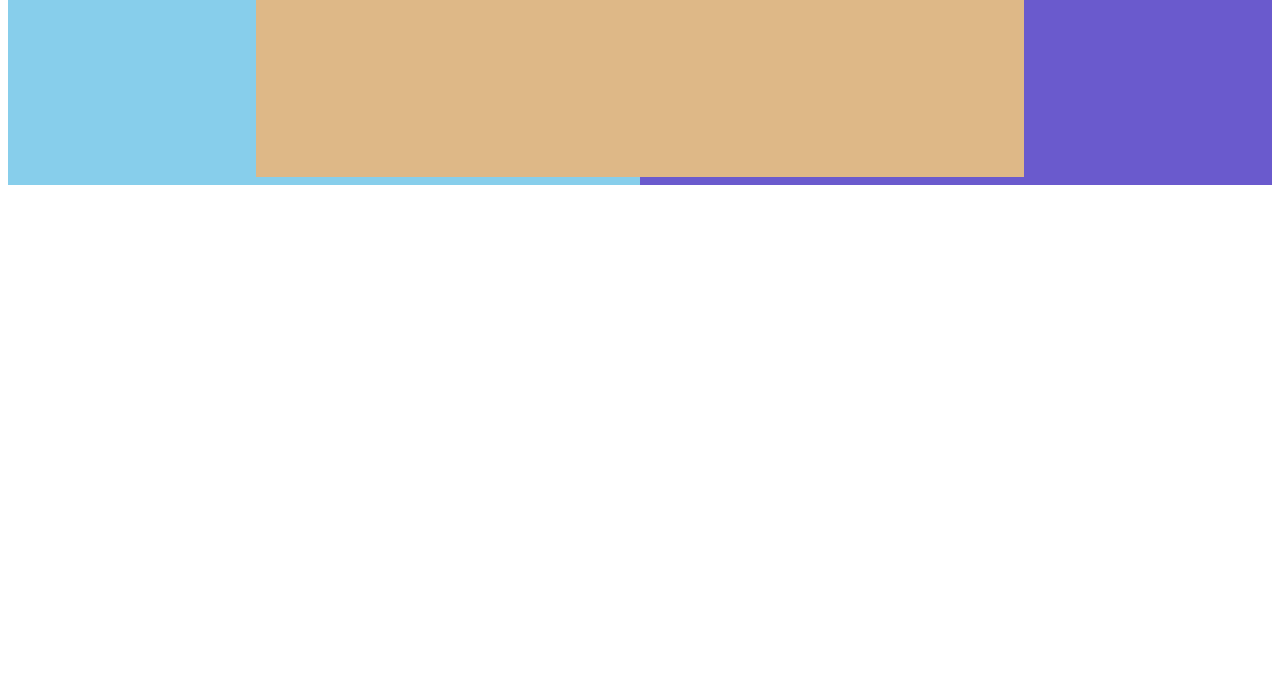
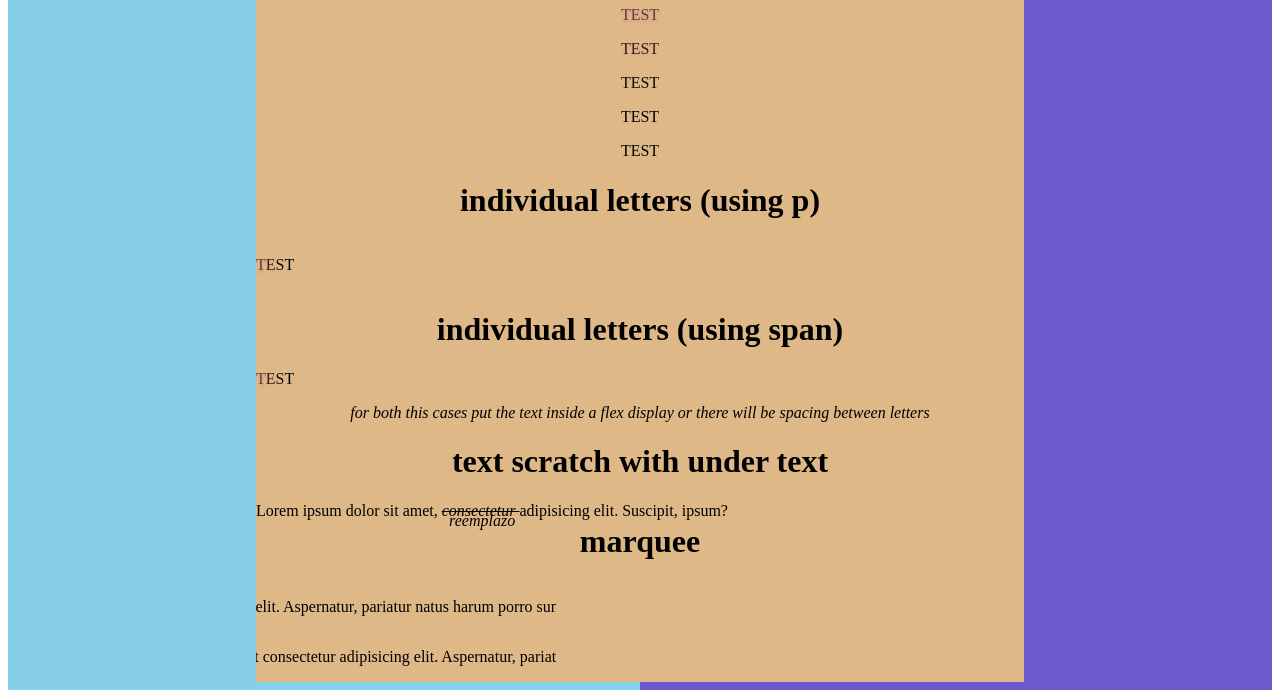
Before and after one commit to NicolasCrapanzano/Trucos-CSS, a plain HTML site: page sections.html in a window 1280 px wide. Shown: the part 623-1321 px from the top of the page. Before the commit the page ends 816 px from the top, so only its background shows below. Drawn offline with Linux system fonts and the light colour scheme.

Commit message:
added content to sections, tweaked style so the background adapts to screen and content size

```diff
--- a/bgstyles.css
+++ b/bgstyles.css
@@ -1,5 +1,6 @@
 body{
     overflow-x: hidden;
+    min-height: 100vh;
 }
 .grid{
     display: grid;
@@ -10,18 +11,18 @@ body{
 .absolute{
     position: absolute;
 }
+.bgIndex1{
+
+}
 .left{
     background-color: skyblue;
-    height: 100vh;
-
 }
 .right{
     background-color: slateblue;
-    height: 100vh;
 }
 .mainContainer{
     background-color: burlywood;
-    height: 100vh;
+
     width: 60vw;
     top: 0;
     left: 20%;
--- a/sections.html
+++ b/sections.html
@@ -12,28 +12,94 @@
     <div>
         <!-- left and right background -->
         <div class="grid col2">
-            <div class="left index1"></div>
-            <div class="right index1"></div>
+            <div class="left bgIndex1 index1"></div>
+            <div class="right bgIndex1 index1"></div>
         </div>
         <!-- Main section -->
-        <div class="mainContainer textCenter absolute index5">
+        <div class="mainContainer textCenter absolute index5" id="mainContainer">
             <div class="content" id="section1">
                 <h1 class="">Title 1</h1>
                 <button disabled>Section 1</button>
                 <button onclick="sectionSwap('section1','section2')">Section 2</button>
                 <button onclick="sectionSwap('section1','section3')">Section 3</button>
+                <div>
+                    <div>
+                        <h1>individual mods</h1>
+                        <h3>text color & shadow</h3>
+                        <p class="textShadowAnim">TEST</p>
+                        <h3>shadow</h3>
+                        <p class="shadowAnim">TEST</p>
+                        <h3>text color</h3>
+                        <p class="textAnim">TEST</p>
+                        <h3>blink! (for white bg)</h3>
+                        <p class="textBlinkW">TEST</p>
+                        <h3>blink! (for black bg)</h3>
+                        <p class="textBlinkB">TEST</p>
+                    </div>
+                    <div>
+                        <h1>sync mods(with delay)</h1>
+                        <p class="textShadowAnim">TEST</p>
+                        <p class="textShadowAnim2">TEST</p>
+                        <p class="textShadowAnim3">TEST</p>
+                        <p class="textShadowAnim4">TEST</p>
+                        <p class="textShadowAnim5">TEST</p>
+                    </div>
+                    <div>
+                        <h1>individual letters (using p)</h1>
+                        <div class="flex">
+                            <p class="textShadowAnim lettersP">T</p>
+                            <p class="textShadowAnim2 lettersP">E</p>
+                            <p class="textShadowAnim3 lettersP">S</p>
+                            <p class="textShadowAnim4 lettersP">T</p>
+                        </div>
+
+                    </div>
+                    <div>
+                        <h1>individual letters (using span)</h1>
+                        <div class="flex">
+                            <span class="textShadowAnim lettersSpan">T</span>
+                            <span class="textShadowAnim2 lettersSpan">E</span>
+                            <span class="textShadowAnim3 lettersSpan">S</span>
+                            <span class="textShadowAnim4 lettersSpan">T</span>
+                        </div>
+                        <p><i>for both this cases put the text inside a flex display or there will be spacing between letters</i></p>
+                    </div>
+                    <div >
+                        <h1>text scratch with under text</h1>
+                        <div class="relativePos">
+                            <div class="flex">
+                                <p class="noVMargin absolutePos index1">
+                                    Lorem ipsum dolor sit amet, <i class="strike"> consectetur </i> adipisicing elit. Suscipit, ipsum?
+                                </p>
+                                <span class="transparent absolutePos index5 underlineTxt">Lorem ipsum dolor sit amet,█<i class="textBlack">reemplazo</i> adipisicing elit. Suscipit, ipsum?</span>
+                            </div>
+                        </div>
+                    </div>
+                    <div>
+                        <!--https://css-tricks.com/almanac/properties/t/text-overflow/-->
+                        <h1>marquee</h1>
+                        <div class="marqueeContainer">
+                            <p class="marqueeS">Lorem ipsum dolor sit amet consectetur adipisicing elit. Aspernatur, pariatur natus harum porro sunt optio iste facere maiores laborum tenetur ex doloribus perspiciatis possimus enim facilis accusamus repellendus nulla quia!</p>
+                        </div>
+                        <div class="marqueeContainer">
+                            <p class="marqueeF">Lorem ipsum dolor sit amet consectetur adipisicing elit. Aspernatur, pariatur natus harum porro sunt optio iste facere maiores laborum tenetur ex doloribus perspiciatis possimus enim facilis accusamus repellendus nulla quia!</p>
+                        </div>
+                    </div>
+                </div>
             </div>
             <div class="content hidden" id="section2">
                 <h1 class="textCenter">Title 2</h1>
                 <button onclick="sectionSwap('section2','section1')">Section 1</button>
                 <button disabled>Section 2</button>
                 <button onclick="sectionSwap('section2','section3')">Section 3</button>
+                <div></div>
             </div>
             <div class="content hidden" id="section3">
                 <h1 class="textCenter">Title 3</h1>
                 <button onclick="sectionSwap('section3','section1')">Section 1</button>
                 <button onclick="sectionSwap('section3','section2')">Section 2</button>
                 <button disabled>Section 3</button>
+                <div></div>
             </div>
         </div>
         <!-- use this section to add some cool effects on the background -->
@@ -43,6 +109,14 @@
     </div>
 
     <script>
+        let mainDiv = document.getElementById("mainContainer");
+        let bgIndex1 = document.getElementsByClassName("bgIndex1");
+        let mainHeight = mainDiv.offsetHeight;
+
+        for (let index = 0; index < bgIndex1.length; index++) {
+            bgIndex1[index].style.height = mainHeight + "px";
+        }
+
         function sectionSwap(current,next){
             let sections = ["section1","section2","section3"];
             let Celement = document.getElementById(current);
@@ -51,6 +125,7 @@
             Celement.classList.add("hidden");
             Nelement.classList.remove("hidden");
         }
+
     </script>
 </body>
 </html>
```
Also changed, not shown: index.html (+23 -21 lines).
